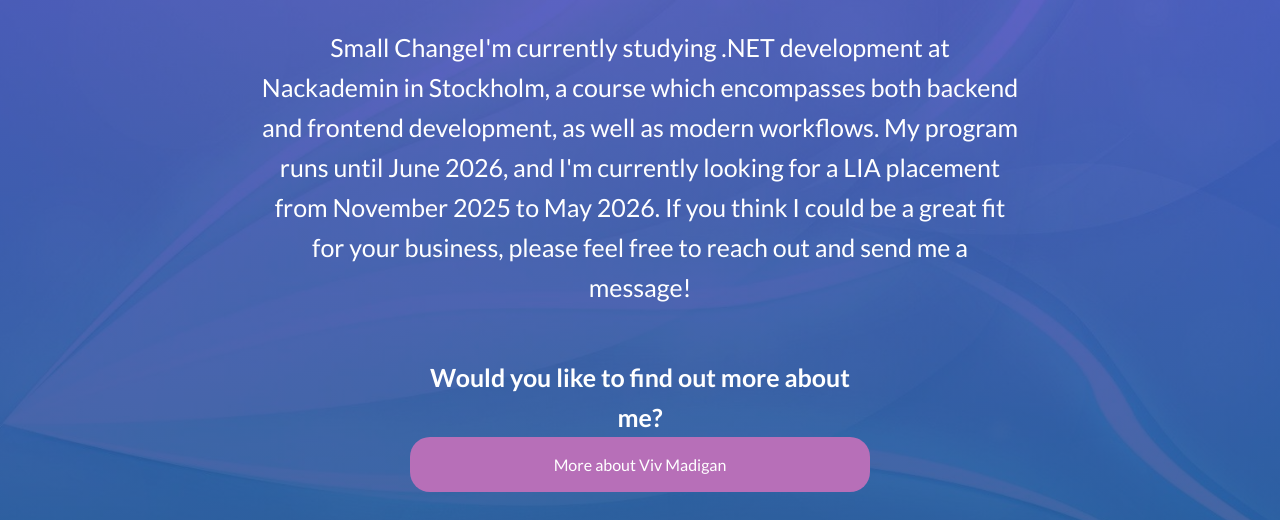
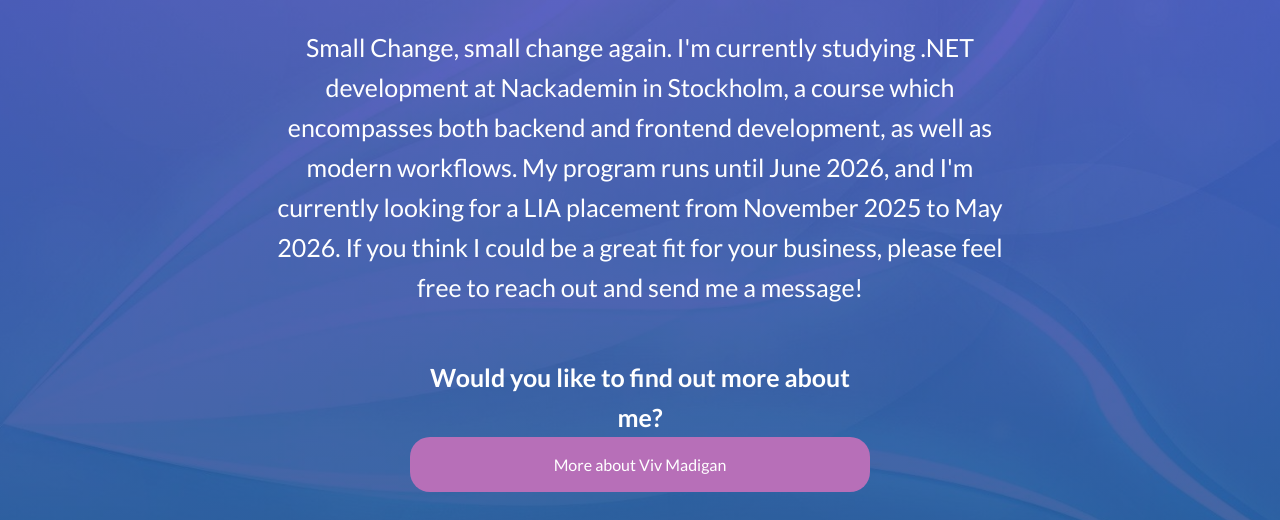
Before and after one commit to vivmadigan/vite-portfolio, a website built with Vite: page index.html in a window 1280 px wide. Shown: the part 577-1097 px from the top of the page. Built offline with nearby package versions, Linux system fonts and the light colour scheme.

Commit message:
test with small change

```diff
--- a/index.html
+++ b/index.html
@@ -35,7 +35,7 @@
                     <img class="headshot" src="/images/Viv_Headshot.jpg" alt="Viv Madigan Headshot">
                 </a>
                 <p>
-                    Small ChangeI'm currently studying .NET development at Nackademin in Stockholm, a course which encompasses both backend
+                    Small Change, small change again. I'm currently studying .NET development at Nackademin in Stockholm, a course which encompasses both backend
                     and frontend development, as well as modern workflows. My program runs until June 2026, and I'm currently
                     looking for a LIA placement from November 2025 to May 2026. If you think I could be a great fit for your
                     business, please feel free to reach out and send me a message!
```
